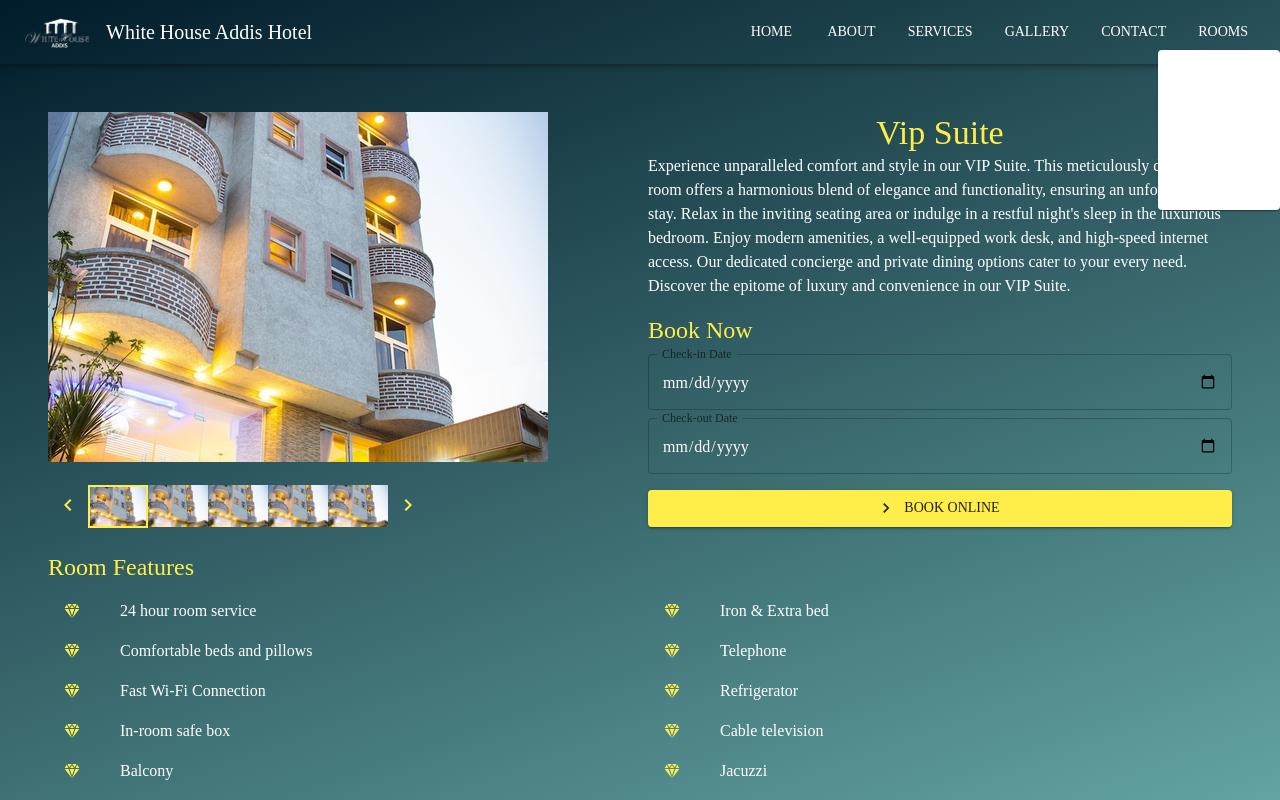
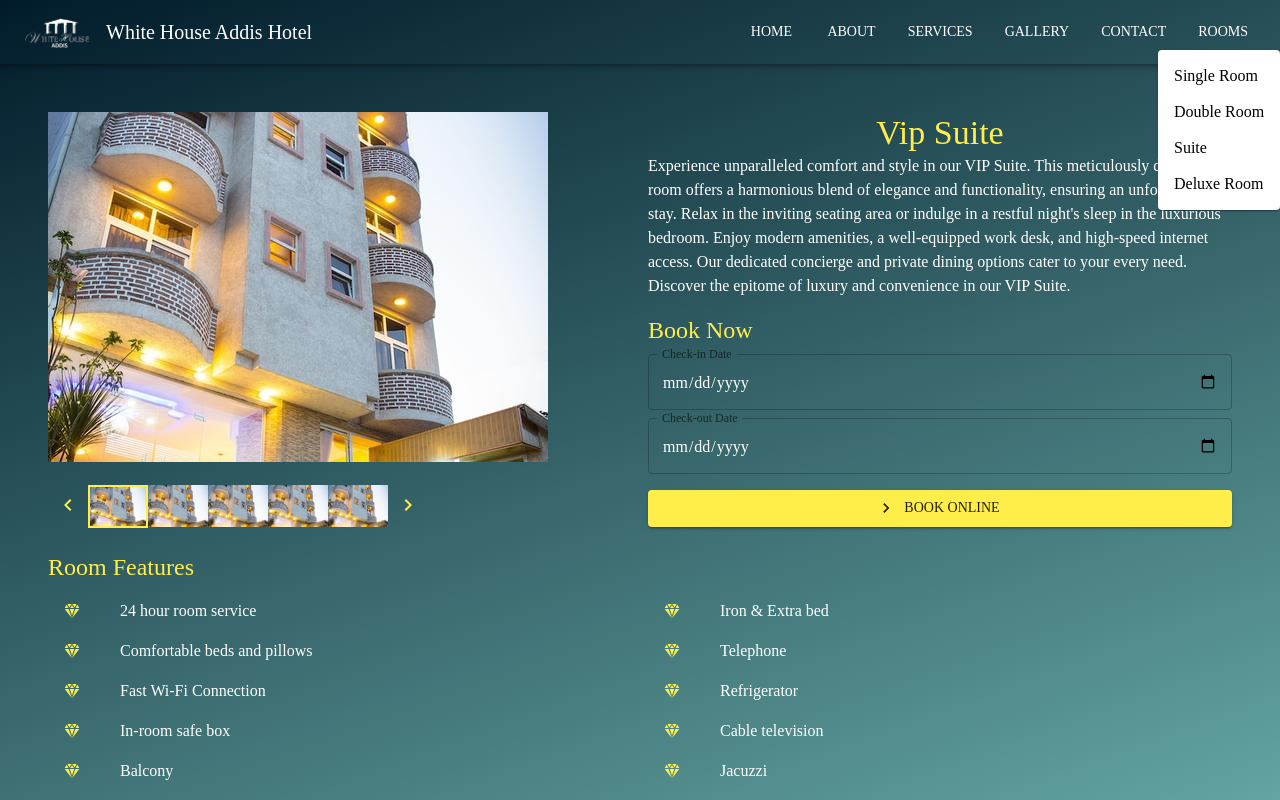
Before and after one commit to DawitSishu/whitehouse, a React (Vite) app: page / in a window 1280 px wide. Both pictures are taken after a click on the button "ROOMS". Shown: the top 800 px of the page. Built offline with nearby package versions, Linux system fonts and the light colour scheme; a web font is replaced by a local one.

Commit message:
color is fixed

```diff
--- a/src/Components/Navbar/index.jsx
+++ b/src/Components/Navbar/index.jsx
@@ -88,7 +88,8 @@ function RoomTypes() {
                   onKeyDown={handleListKeyDown}
                 >
                   {roomTypes.map((type, index) => (
-                    <MenuItem key={index} onClick={handleClose} color="#000000">
+                    <MenuItem key={index} onClick={handleClose} style={{color:"black"}}
+                    >
                       {type}
                     </MenuItem>
                   ))}
@@ -239,7 +240,7 @@ function CustomAppBar() {
                     <ListItem
                       key={index}
                       onClick={showSidebar}
-                      sx={{ "&:hover": { backgroundColor: "#bf3af0" } }}
+                      sx={{ "&:hover": { backgroundColor: "#011b2a" } }}
                     >
                       <ListItemButton alignItems="center">
                         {item.icon}
```
